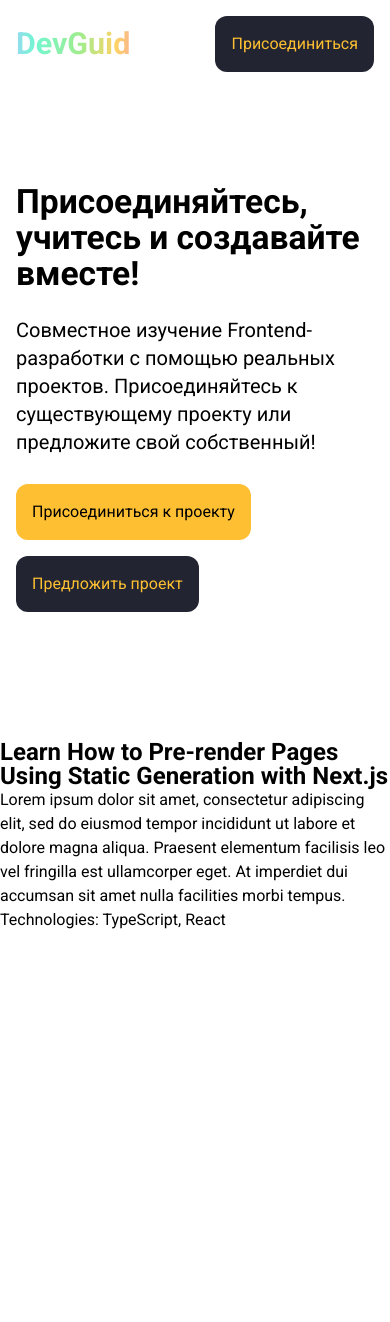
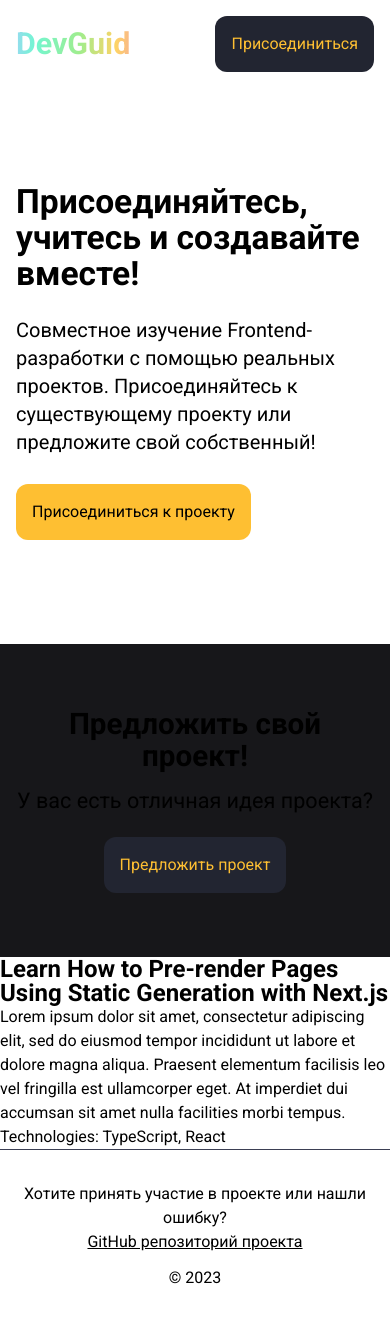
Before and after one commit to Alexandrshy/Dev-Guidance, a Next.js app: page / in a window 390 px wide. Before the commit the page ends 932 px from the top, so only its background shows below. Built offline with nearby package versions, Linux system fonts and the light colour scheme; no server answers.

Commit message:
Added footer component

```diff
--- /dev/null
+++ b/src/components/Footer/Footer.module.css
@@ -0,0 +1,41 @@
+.footer {
+  padding: 2rem 0;
+  border-top: 1px solid var(--border-color);
+}
+
+.list {
+  display: flex;
+  align-items: center;
+  justify-content: space-between;
+  list-style-type: none;
+}
+
+.item {
+  width: 50%;
+}
+
+.item:last-child {
+  text-align: right;
+}
+
+@media (max-width: 992px) {
+  .footer {
+    text-align: center;
+  }
+
+  .list {
+    flex-wrap: wrap;
+  }
+
+  .item {
+    width: 100%;
+  }
+
+  .item:first-child {
+    margin-bottom: .75rem;
+  }
+
+  .item:last-child {
+    text-align: center;
+  }
+}
--- /dev/null
+++ b/src/components/Footer/Footer.tsx
@@ -0,0 +1,32 @@
+import { FC } from 'react';
+import Link from 'next/link';
+
+import Wrapper from '@/components/Wrapper/Wrapper';
+
+import styles from './Footer.module.css';
+
+const Footer: FC = () => {
+  const currentYear = new Date().getFullYear();
+
+  return (
+    <footer className={styles.footer}>
+      <Wrapper>
+        <ul className={styles.list}>
+          <li className={styles.item}>
+            <span>
+              Хотите принять участие в проекте или нашли ошибку? <br />
+              <Link href="https://github.com/Alexandrshy/Dev-Guidance">
+                GitHub репозиторий проекта
+              </Link>
+            </span>
+          </li>
+          <li className={styles.item}>
+            <span>© {currentYear}</span>
+          </li>
+        </ul>
+      </Wrapper>
+    </footer>
+  );
+};
+
+export default Footer;
--- a/src/components/HeroSection/HeroSection.tsx
+++ b/src/components/HeroSection/HeroSection.tsx
@@ -30,16 +30,6 @@ const HeroSection: FC = () => {
                 Присоединиться к проекту
               </ButtonLink>
             </li>
-            <li className={styles.item}>
-              <ButtonLink
-                tag="link"
-                size="extra-large"
-                theme="secondary"
-                href="https://github.com/Alexandrshy/Dev-Guidance/issues/new?assignees=Alexandrshy&labels=project&projects=&template=request-to-create-a-project.md&title="
-              >
-                Предложить проект
-              </ButtonLink>
-            </li>
           </ul>
         </div>
         <div className={styles.icon}>
--- /dev/null
+++ b/src/components/Participate/Participate.module.css
@@ -0,0 +1,43 @@
+.box {
+  width: 100%;
+  background-color: var(--background-section);
+}
+
+.wrapper {
+  display: flex;
+  align-items: center;
+  justify-content: center;
+  width: 100%;
+  padding: 6rem 0;
+}
+
+.text {
+  text-align: center;
+}
+
+.h2 {
+  margin-bottom: 1rem;
+}
+
+.h5 {
+  margin-bottom: 2rem;
+}
+
+.btn {
+  display: flex;
+  justify-content: center;
+}
+
+@media (max-width: 768px) {
+  .wrapper {
+    padding: 4rem 0;
+  }
+
+  .h2 {
+    margin-bottom: 0.85rem;
+  }
+
+  .h5 {
+    margin-bottom: 1.35rem;
+  }
+}
--- /dev/null
+++ b/src/components/Participate/Participate.tsx
@@ -0,0 +1,40 @@
+import { FC } from 'react';
+
+import Wrapper from '@/components/Wrapper/Wrapper';
+import Headline from '@/components/UI/Typography/Headline/Headline';
+
+import styles from './Participate.module.css';
+import ButtonLink from '@/components/UI/ButtonLink/ButtonLink';
+
+const Participate: FC = () => {
+  return (
+    <div className={styles.box}>
+      <Wrapper>
+        <section className={styles.wrapper}>
+          <div className={styles.text}>
+            <div className={styles.h2}>
+              <Headline level="h2">Предложить свой проект!</Headline>
+            </div>
+            <div className={styles.h5}>
+              <Headline level="h5" style="thin">
+                У вас есть отличная идея проекта?
+              </Headline>
+            </div>
+            <div className={styles.btn}>
+              <ButtonLink
+                tag="link"
+                size="extra-large"
+                theme="secondary"
+                href="https://github.com/Alexandrshy/Dev-Guidance/issues/new?assignees=Alexandrshy&labels=project&projects=&template=request-to-create-a-project.md&title="
+              >
+                Предложить проект
+              </ButtonLink>
+            </div>
+          </div>
+        </section>
+      </Wrapper>
+    </div>
+  );
+};
+
+export default Participate;
--- a/src/components/UI/Typography/Headline/Headline.module.css
+++ b/src/components/UI/Typography/Headline/Headline.module.css
@@ -45,6 +45,11 @@
     font-size: 2.35rem;
     line-height: 2.75rem;
   }
+
+  .h2 {
+    font-size: 2.1rem;
+    line-height: 2.25rem;
+  }
 }
 
 @media (max-width: 768px) {
@@ -52,4 +57,14 @@
     font-size: 2.1rem;
     line-height: 2.25rem;
   }
+
+  .h2 {
+    font-size: 1.85rem;
+    line-height: 2rem;
+  }
+
+  .h5 {
+    font-size: 1.35rem;
+    line-height: 1.85rem;
+  }
 }
--- a/src/pages/index.tsx
+++ b/src/pages/index.tsx
@@ -8,6 +8,8 @@ import styles from '@/styles/Home.module.css';
 import ProjectList from '@/components/ProjectList/ProjectList';
 import HeroSection from '@/components/HeroSection/HeroSection';
 import Header from '@/components/Header/Header';
+import Participate from '@/components/Participate/Participate';
+import Footer from '@/components/Footer/Footer';
 import type { ProjectListProps } from '@/types/project';
 
 const inter = Roboto({ weight: ['400', '700'], subsets: ['latin'] });
@@ -43,8 +45,10 @@ const HomePage: FC<ProjectListProps> = ({ projects }) => {
       <Header />
       <main className={styles.main}>
         <HeroSection />
+        <Participate />
         <ProjectList projects={projects} />
       </main>
+      <Footer />
     </div>
   );
 };
--- a/src/styles/globals.css
+++ b/src/styles/globals.css
@@ -85,6 +85,8 @@
 
   --foreground: var(--gray3);
   --background-body: var(--gray22);
+  --background-section: var(--gray24);
+  --border-color: var(--gray20);
 
   --link: var(--blue5);
 
@@ -142,5 +144,4 @@ body {
 
 a {
   color: inherit;
-  text-decoration: none;
 }
```
